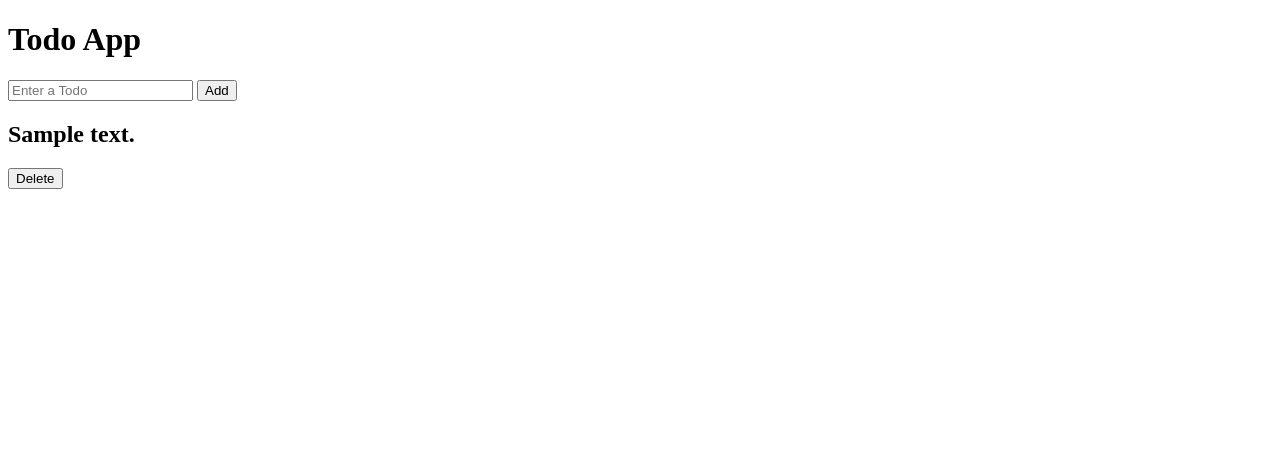
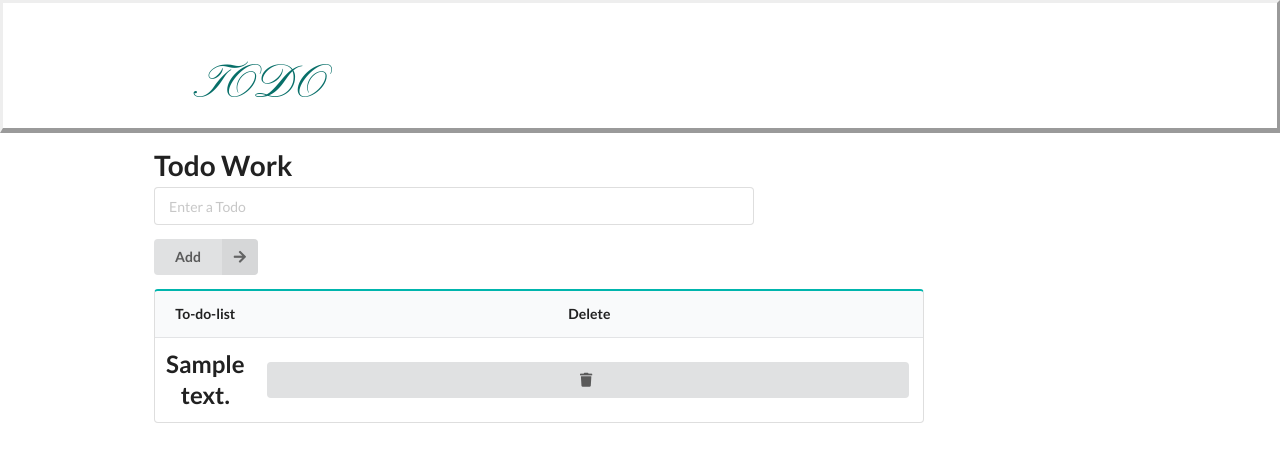
Before and after one commit to hem-sagar/todo_pip, a Django app: page / in a window 1280 px wide. Shown: the top 462 px of the page. Run offline with Django 3.2, Linux system fonts and the light colour scheme; tables that the repository leaves empty hold one stand-in row (values such as "Sample post").

Commit message:
ui updated

```diff
--- /dev/null
+++ b/static/css/style.css
@@ -0,0 +1,25 @@
+nav {
+    padding: 10px;
+    border-bottom: 5px;
+    margin: 0;
+    border-style: outset;
+}
+
+.logo img {
+    width: auto;
+    height: 150px;
+    margin-bottom: -50px;
+    border: 10px black;
+}
+
+.container {
+    padding: 1rem;
+    margin: 0 auto;
+    max-width: 100%;
+    width: 1000px;
+}
+
+.content {
+    width: 600px;
+    align-content: flex;
+}
--- a/templates/home.html
+++ b/templates/home.html
@@ -1,29 +1,70 @@
+{% load static %}
+
 <!DOCTYPE html>
 <html lang="en">
 
 <head>
     <meta charset="UTF-8">
     <meta name="viewport" content="width=device-width, initial-scale=1.0">
-    <title>Document</title>
+    <title>Todo App</title>
+    <link rel="stylesheet" href="https://cdnjs.cloudflare.com/ajax/libs/semantic-ui/2.4.1/semantic.min.css" integrity="sha512-8bHTC73gkZ7rZ7vpqUQThUDhqcNFyYi2xgDgPDHc+GXVGHXq+xPjynxIopALmOPqzo9JZj0k6OqqewdGO3EsrQ==" crossorigin="anonymous" />
+    <link rel="stylesheet" href="{% static 'css/style.css' %}">
 </head>
 
 <body>
+    <nav ui menu>
+        {% load static %}
+        <div class="logo">
+            <a href="/"><img src="{% static 'logos/logo.png' %}" alt="My image">
+            </a>
+        </div>
+    </nav>
+    <div class="container">
+        <div class="content">
+            <form action="{% url 'add' %}" method="POST" class="ui form">
+                {% csrf_token %}
+                <div class="field">
+                    <label><h1>Todo Work</h1></label>
+                    <input type="text" placeholder="Enter a Todo" name="todo">
+                </div>
+                <button class="ui right labeled icon button" type="submit" />
+                <i class="right arrow icon"></i> Add
+                </button>
+            </form>
+            <table class="ui teal table">
+                <thead class="center aligned">
+                    <tr>
+                        <th>To-do-list</th>
+                        <th>Delete</th>
+                    </tr>
+                </thead>
+                <tbody class="center aligned">
+                    {% for items in data %}
+                    <tr>
 
-    <h1>Todo App</h1>
-    <form action="{% url 'add' %}" method="POST">
-        {% csrf_token %}
-        <input type="text" placeholder="Enter a Todo" name="todo">
-        <input type="submit" value="Add">
-    </form>
+                        <form action="/delete/{{ items.id }}/" method="POST">
+                            {% csrf_token %}
+                            <td>
+                                <h2>{{ items.content }}</h2>
+                            </td>
+                            <td>
+                                <button type="submit" class="ui animated fade button">
+                                        <div class="hidden content">Delete</div>
+                                        <div class="visible content">
+                                          <i class="trash icon"></i>
+                                </button>
+                            </td>
+                        </form>
 
-    {% for items in data %}
-    <form action="/delete/{{ items.id }}/" method="POST">
-        {% csrf_token %}
-        <h2>{{ items.content }}</h2>
-        <input type="submit" value="Delete">
-    </form>
 
-    {% endfor %}
+                    </tr>
+                    {% endfor %}
+                </tbody>
+            </table>
+        </div>
+    </div>
+
+
 </body>
 
 </html>
--- a/todo/settings.py
+++ b/todo/settings.py
@@ -119,3 +119,6 @@ USE_TZ = True
 # https://docs.djangoproject.com/en/1.11/howto/static-files/
 
 STATIC_URL = '/static/'
+STATICFILES_DIRS = [
+    os.path.join(BASE_DIR, 'static'),
+]
--- a/todo/urls.py
+++ b/todo/urls.py
@@ -19,7 +19,7 @@ from todoapp.views import home,add,deleteItem
 from django.urls import path
 
 urlpatterns = [
-    path(r'^admin/', admin.site.urls),
+    path(r'admin/', admin.site.urls),
     path(r'', home),
     path('add/',add,name='add'),
     path('delete/<int:todo_id>/',deleteItem,name='delete'),
```
Also changed, not shown: db.sqlite3, readme.md, static/logos/logo.png (added).
